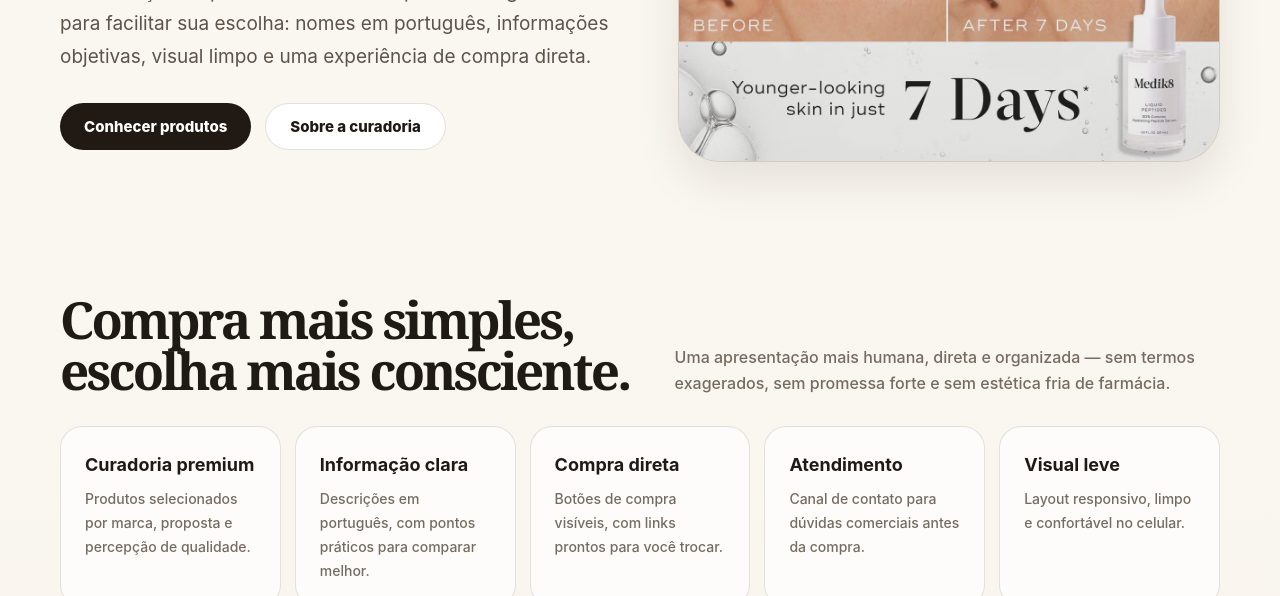
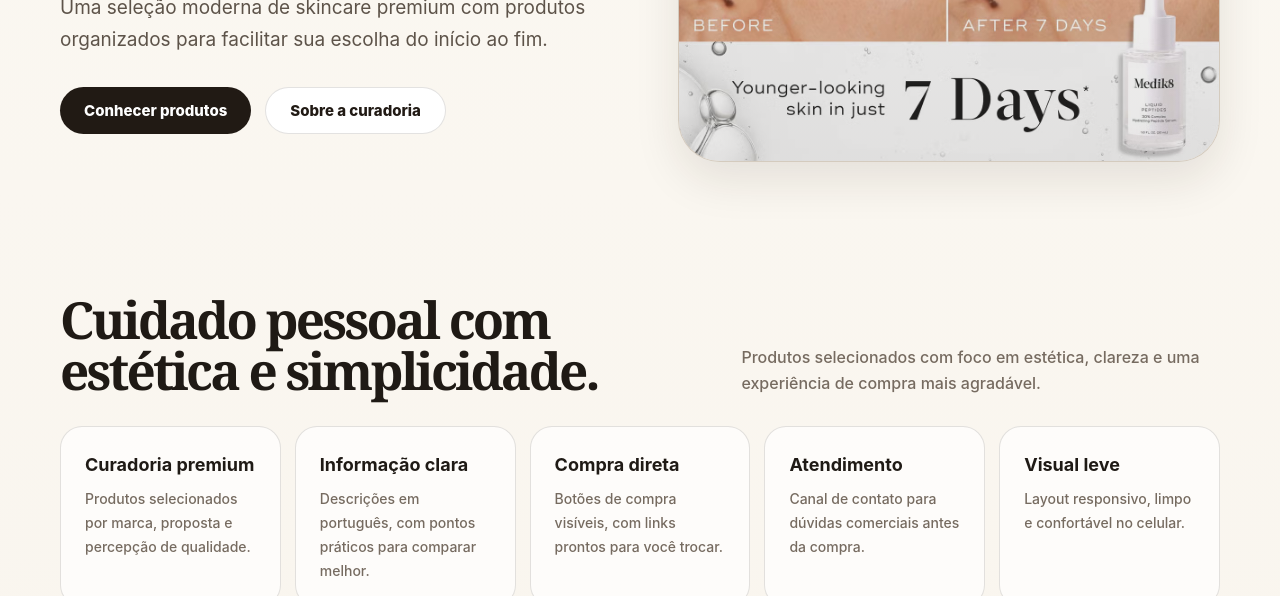
Before and after one commit to leviivanalves-cell/Site-dos-Pept-deos, a plain HTML site: page index.html in a window 1280 px wide. Shown: the part 537-1133 px from the top of the page. Drawn offline with Linux system fonts and the light colour scheme.

Commit message:
Update index.html

```diff
--- a/index.html
+++ b/index.html
@@ -21,8 +21,8 @@ footer{background:#1f1a15;color:#f7f2ea;padding:48px 0 24px}.footerGrid{display:
 <body>
 <header><div class="container nav"><a href="#top" class="brand"><span class="logo"><img src="assets/logo/logo.png" alt="Logo Site dos Peptídeos"></span></a><nav class="menu"><a href="#produtos">Produtos</a><a href="#sobre">Sobre</a><a href="#faq">Perguntas</a><a href="#politicas">Políticas</a><a href="#contato">Contato</a></nav><a class="navBtn" href="#produtos">Ver coleção</a></div></header>
 <main id="top">
-<section class="hero"><div class="container heroGrid"><div><div class="eyebrow">Skincare premium, sem complicar</div><h1>Cuidado pessoal com curadoria, clareza e bom gosto.</h1><p>Uma seleção de produtos cosméticos premium organizada para facilitar sua escolha: nomes em português, informações objetivas, visual limpo e uma experiência de compra direta.</p><div class="actions"><a class="btn" href="#produtos">Conhecer produtos</a><a class="btn secondary" href="#sobre">Sobre a curadoria</a></div></div><div class="heroImageSlot"><img src="assets/products/produto-03/3.jpg" alt="Banner principal Site dos Peptídeos"></div></div></section>
-<section><div class="container"><div class="sectionHead"><h2>Compra mais simples, escolha mais consciente.</h2><p>Uma apresentação mais humana, direta e organizada — sem termos exagerados, sem promessa forte e sem estética fria de farmácia.</p></div><div class="benefits"><div class="benefit"><b>Curadoria premium</b><span>Produtos selecionados por marca, proposta e percepção de qualidade.</span></div><div class="benefit"><b>Informação clara</b><span>Descrições em português, com pontos práticos para comparar melhor.</span></div><div class="benefit"><b>Compra direta</b><span>Botões de compra visíveis, com links prontos para você trocar.</span></div><div class="benefit"><b>Atendimento</b><span>Canal de contato para dúvidas comerciais antes da compra.</span></div><div class="benefit"><b>Visual leve</b><span>Layout responsivo, limpo e confortável no celular.</span></div></div></div></section>
+<section class="hero"><div class="container heroGrid"><div><div class="eyebrow">Skincare premium, sem complicar</div><h1>Cuidado pessoal com curadoria, clareza e bom gosto.</h1><p>Uma seleção moderna de skincare premium com produtos organizados para facilitar sua escolha do início ao fim.</p><div class="actions"><a class="btn" href="#produtos">Conhecer produtos</a><a class="btn secondary" href="#sobre">Sobre a curadoria</a></div></div><div class="heroImageSlot"><img src="assets/products/produto-03/3.jpg" alt="Banner principal Site dos Peptídeos"></div></div></section>
+<section><div class="container"><div class="sectionHead"><h2>Cuidado pessoal com estética e simplicidade.</h2><p>Produtos selecionados com foco em estética, clareza e uma experiência de compra mais agradável.</p></div><div class="benefits"><div class="benefit"><b>Curadoria premium</b><span>Produtos selecionados por marca, proposta e percepção de qualidade.</span></div><div class="benefit"><b>Informação clara</b><span>Descrições em português, com pontos práticos para comparar melhor.</span></div><div class="benefit"><b>Compra direta</b><span>Botões de compra visíveis, com links prontos para você trocar.</span></div><div class="benefit"><b>Atendimento</b><span>Canal de contato para dúvidas comerciais antes da compra.</span></div><div class="benefit"><b>Visual leve</b><span>Layout responsivo, limpo e confortável no celular.</span></div></div></div></section>
 <section id="produtos"><div class="container"><div class="sectionHead"><h2>Produtos disponíveis</h2><p>11 produtos com nomes em português, preço definido, descrição própria, pontos principais e galeria com 3 imagens por card.</p></div><div class="products" id="productGrid"></div></div></section>
 <section id="sobre"><div class="container panel aboutGrid"><div><div class="eyebrow">Sobre a loja</div><h2>Uma vitrine premium, feita para vender com confiança.</h2></div><div><p>O Site dos Peptídeos reúne uma curadoria de produtos cosméticos e de cuidado pessoal com foco em apresentação, organização e experiência de compra.</p><p>A proposta é simples: ajudar o cliente a visualizar cada produto com clareza, entender a proposta de cada item e seguir para a compra sem ruído, sem linguagem exagerada e sem estética genérica.</p><p>As informações do site são comerciais e informativas. Antes de usar qualquer produto, consulte sempre as orientações da embalagem e os canais oficiais da marca.</p></div></div></section>
 <section id="faq"><div class="container"><div class="sectionHead"><h2>Perguntas frequentes</h2><p>Respostas objetivas para dúvidas comuns antes de finalizar a compra.</p></div><div class="faqList"><details open><summary>Como faço para comprar?</summary><p>Escolha o produto desejado e clique em “Comprar agora”. O link temporário de cada botão está pronto para ser substituído pelo checkout final.</p></details><details><summary>Posso tirar dúvidas antes da compra?</summary><p>Sim. Entre em contato pelo e-mail do rodapé para dúvidas sobre disponibilidade, compra, envio e informações comerciais.</p></details><details><summary>As informações dos produtos são completas?</summary><p>Cada card traz nome, marca, preço, descrição, pontos principais e galeria. Para detalhes específicos, consulte também os canais oficiais do fabricante.</p></details><details><summary>Quais formas de pagamento estarão disponíveis?</summary><p>As formas de pagamento serão exibidas diretamente no checkout configurado para cada produto.</p></details><details><summary>Como funciona o envio?</summary><p>Após a confirmação do pedido, as informações de envio e acompanhamento serão comunicadas pelos canais de atendimento ou checkout.</p></details><details><summary>Como entro em contato?</summary><p>Envie um e-mail para garcialuckas3@gmail.com informando o produto de interesse e sua dúvida.</p></details></div></div></section>
```
